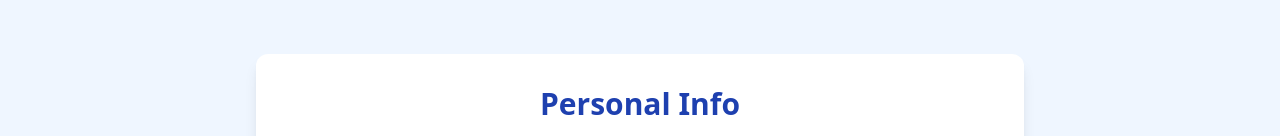
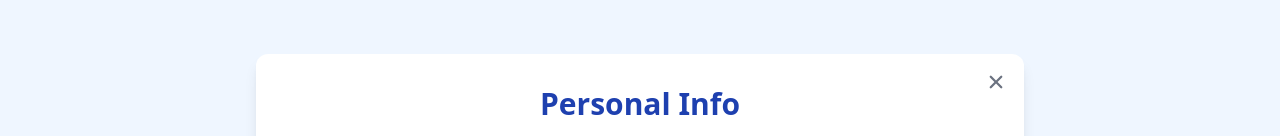
Before and after one commit to Zynovatex/shopping-application-web-frontend, a Next.js app: page /pages/userProfile in a window 1280 px wide. Shown: the part 184-320 px from the top of the page. Built offline with nearby package versions, Linux system fonts and the light colour scheme.

Commit message:
edited user profile page

```diff
--- a/app/pages/userProfile/page.tsx
+++ b/app/pages/userProfile/page.tsx
@@ -1,8 +1,11 @@
 "use client";
 
 import React, { useState, useEffect } from "react";
+import { IoClose } from "react-icons/io5";
+import { useRouter } from "next/navigation";
 
 const ProfilePage = () => {
+  const router = useRouter();
   const [imagePreview, setImagePreview] = useState<string | null>(null);
   const [statusMessage, setStatusMessage] = useState<string | null>(null);
 
@@ -60,11 +63,20 @@ const ProfilePage = () => {
 
   return (
     <div className="min-h-screen bg-blue-50 flex items-center justify-center px-4 py-8">
-      <div className="bg-white shadow-lg rounded-xl p-6 md:p-8 w-full max-w-3xl">
-        {/* Page Title */}
+      <div className="bg-white shadow-lg rounded-xl p-6 md:p-8 w-full max-w-3xl relative">
+        {/* ❌ Close Button */}
+        <button
+          onClick={() => router.back()}
+          className="absolute top-4 right-4 text-gray-500 hover:text-red-500 transition"
+          aria-label="Close"
+        >
+          <IoClose size={24} />
+        </button>
+
+        {/* Title */}
         <h2 className="text-3xl font-bold text-blue-800 text-center mb-4">Personal Info</h2>
 
-        {/* Image Upload - at Top */}
+        {/* Image Upload */}
         <div className="flex flex-col items-center mb-8">
           <div className="w-32 h-32 rounded-full overflow-hidden border-4 border-blue-300 mb-2">
             {imagePreview ? (
@@ -88,7 +100,7 @@ const ProfilePage = () => {
           />
         </div>
 
-        {/* Form Fields */}
+        {/* Form */}
         <div className="grid grid-cols-1 md:grid-cols-2 gap-4 mb-6">
           <div>
             <label className="block text-sm font-medium text-blue-700 mb-1">First Name</label>
```
